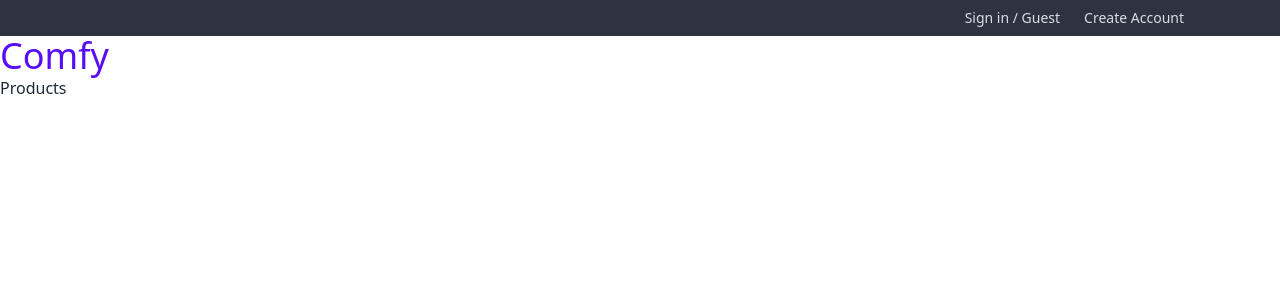
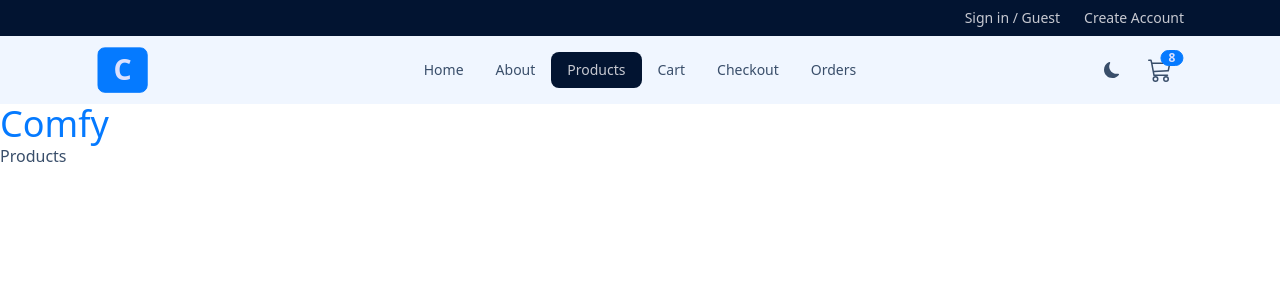
Before and after one commit to andregozubuyukoglu/comfy-store, a React (Vite) app: page /products in a window 1280 px wide. Shown: the top 300 px of the page. Built offline with nearby package versions, Linux system fonts and the light colour scheme.

Commit message:
Updated files

```diff
--- /dev/null
+++ b/src/components/NavLinks.jsx
@@ -0,0 +1,28 @@
+const links = [
+  { id: 1, url: "/", text: "home" },
+  { id: 2, url: "about", text: "about" },
+  { id: 3, url: "products", text: "products" },
+  { id: 4, url: "cart", text: "cart" },
+  { id: 5, url: "checkout", text: "checkout" },
+  { id: 6, url: "orders", text: "orders" },
+]
+import { NavLink } from "react-router-dom"
+
+const NavLinks = () => {
+  return (
+    <>
+      {links.map((link) => {
+        const { id, url, text } = link
+        return (
+          <li key={id}>
+            <NavLink className="capitalize" to={url}>
+              {text}
+            </NavLink>
+          </li>
+        )
+      })}
+    </>
+  )
+}
+
+export default NavLinks
--- /dev/null
+++ b/src/components/Navbar.jsx
@@ -0,0 +1,83 @@
+import { BsCart3, BsMoonFill, BsSunFill } from "react-icons/bs"
+import { FaBarsStaggered } from "react-icons/fa6"
+import { NavLink } from "react-router-dom"
+import NavLinks from "./NavLinks"
+import { useEffect, useState } from "react"
+
+const themes = {
+  winter: "winter",
+  dracula: "dracula",
+}
+
+const getThemeFromLocalStorage = () => {
+  return localStorage.getItem("theme") || themes.winter
+}
+
+const Navbar = () => {
+  const [theme, setTheme] = useState(getThemeFromLocalStorage())
+
+  const handleTheme = () => {
+    const { winter, dracula } = themes
+    const newTheme = theme === winter ? dracula : winter
+    setTheme(newTheme)
+  }
+
+  useEffect(() => {
+    document.documentElement.setAttribute("data-theme", theme)
+    localStorage.setItem("theme", theme)
+  }, [theme])
+
+  return (
+    <nav className="bg-base-200">
+      <div className="navbar align-element ">
+        <div className="navbar-start">
+          {/* Title */}
+          <NavLink
+            to="/"
+            className="hidden lg:flex btn btn-primary text-3xl items-center "
+          >
+            C
+          </NavLink>
+          {/* DROPDOWN */}
+          <div className="dropdown">
+            <label tabIndex={0} className="btn btn-ghost lg:hidden">
+              <FaBarsStaggered className="h-6 w-6" />
+            </label>
+            <ul
+              tabIndex={0}
+              className="menu menu-sm dropdown-content mt-3 z-[1] p-2 shadow bg-base-200 rounded-box w-52"
+            >
+              <NavLinks />
+            </ul>
+          </div>
+        </div>
+        <div className="navbar-center hidden lg:flex">
+          <ul className="menu menu-horizontal ">
+            <NavLinks />
+          </ul>
+        </div>
+        <div className="navbar-end">
+          {/* THEME ICONS */}
+          <label className="swap swap-rotate">
+            <input type="checkbox" onChange={handleTheme} />
+            {/* sun */}
+            <BsSunFill className="swap-on h-4 w-4" />
+            {/* moon */}
+            <BsMoonFill className="swap-off h-4 w-4" />
+          </label>
+          {/* CART LINK*/}
+          <NavLink to="cart" className="btn btn-ghost btn-circle btn-md ml-4">
+            <div className="indicator">
+              <BsCart3 className="h-6 w-6" />
+              <span className="badge badge-sm badge-primary indicator-item">
+                8
+              </span>
+            </div>
+          </NavLink>
+        </div>
+      </div>
+    </nav>
+  )
+}
+
+export default Navbar
--- a/src/components/index.js
+++ b/src/components/index.js
@@ -1,3 +1,4 @@
 export { default as FormInput } from "./FormInput"
 export { default as SubmitBtn } from "./SubmitBtn"
 export { default as Header } from "./Header"
+export { default as Navbar } from "./Navbar"
--- a/src/pages/About.jsx
+++ b/src/pages/About.jsx
@@ -1,5 +1,26 @@
 const About = () => {
-  return <h2>About</h2>
+  return (
+    <>
+      <div className="flex flex-wrap gap-2 sm:gap-x-6 items-center justify-center">
+        <h1 className="text-4xl font-bold leading-none tracking-tight sm:text-6xl ">
+          We love
+        </h1>
+        <div className="stats bg-primary shadow">
+          <div className="stat">
+            <div className="stat-title text-primary-content text-4xl font-bold tracking-widest">
+              comfy
+            </div>
+          </div>
+        </div>
+      </div>
+      <p className="mt-6 text-lg leading-8 max-w-2xl mx-auto">
+        Lorem ipsum dolor sit amet consectetur adipisicing elit. Hic veniam
+        odit, officiis eos mollitia alias, doloremque, aspernatur ratione
+        asperiores voluptas labore minus dolores reprehenderit corporis quos.
+        Assumenda molestias harum dignissimos?
+      </p>
+    </>
+  )
 }
 
 export default About
--- a/src/pages/HomeLayout.jsx
+++ b/src/pages/HomeLayout.jsx
@@ -1,10 +1,11 @@
 import { Outlet } from "react-router-dom"
-import { Header } from "../components"
+import { Header, Navbar } from "../components"
 
 const HomeLayout = () => {
   return (
     <>
       <Header />
+      <Navbar />
       <span className="text-4xl text-primary">Comfy</span>
 
       <section>
--- a/tailwind.config.cjs
+++ b/tailwind.config.cjs
@@ -6,4 +6,7 @@
   // eslint-disable-next-line no-undef
   plugins: [require("daisyui")],
   content: ["./index.html", "./src/**/*.{js,ts,jsx,tsx}"],
+  daisyui: {
+    themes: ["winter", "dracula"],
+  },
 }
```
